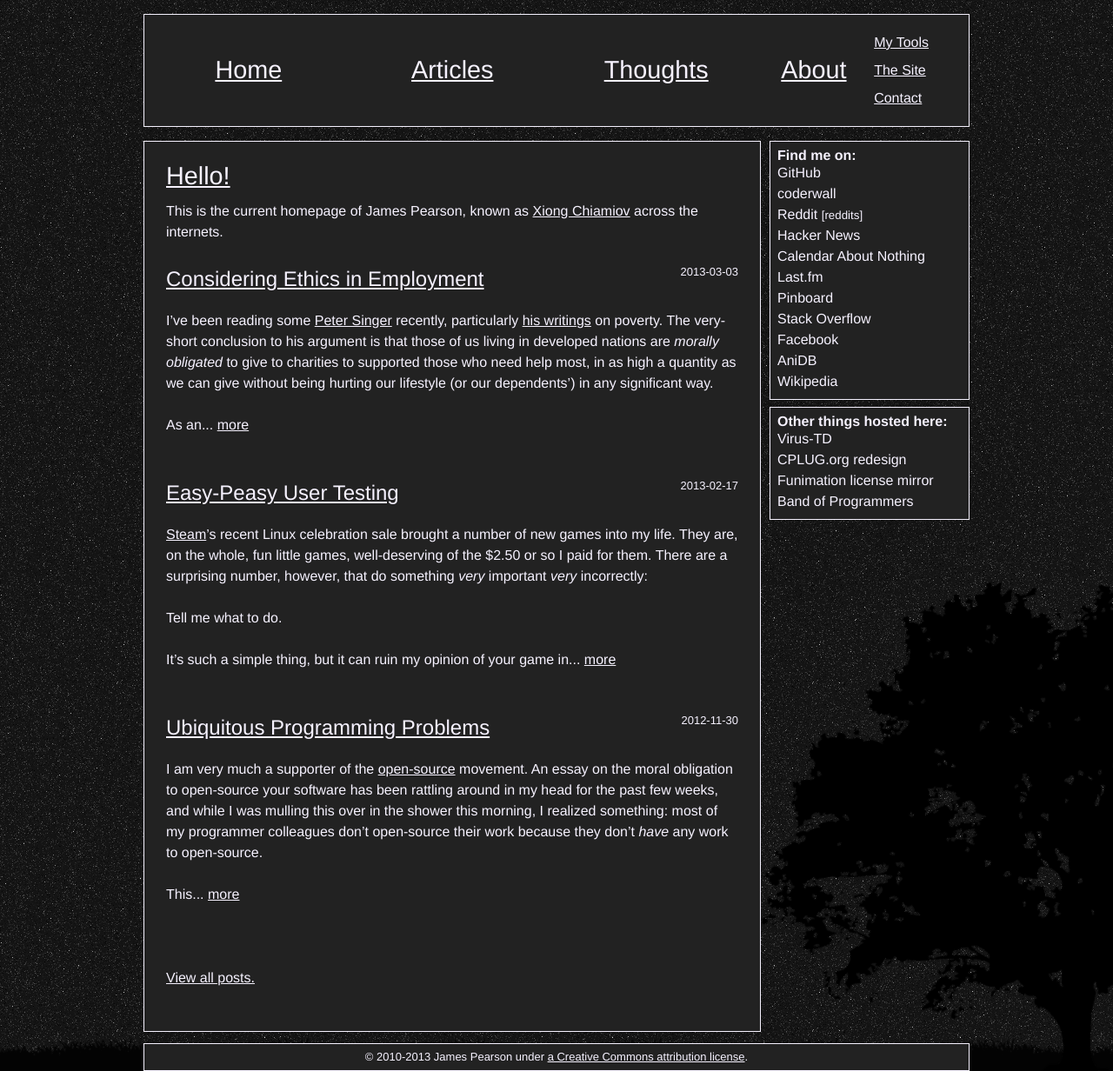
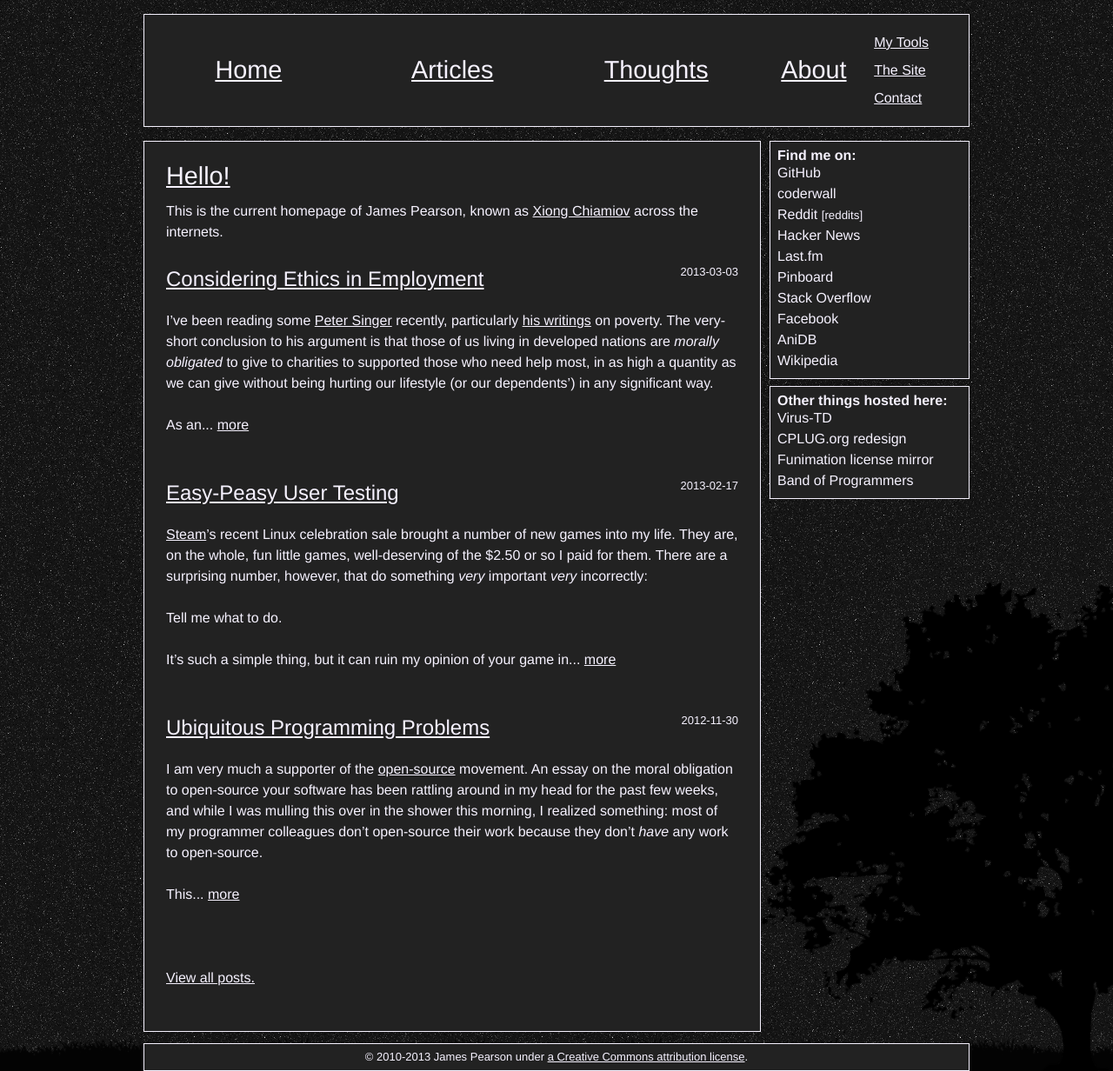
Before and after one commit to xiongchiamiov/xiongchiamiov.github.com, a Jekyll site: the page built from index.html, in a window 1280 px wide. Shown: the whole page at 87% size. Built offline with Jekyll 4.4.1, drawn with Linux system fonts in a browser that asks for light colours; Markdown is read by kramdown in place of the engine named in the settings; the list of posts is cut into pages by our own code; comment, search, counter and statistics services are not loaded.

Commit message:
Remove Calendar About Nothing sidebar link.
That shit's broken as all hell now, and Github's rolled it into their profile
pages, anyways.

```diff
--- a/_includes/page_bottom.html
+++ b/_includes/page_bottom.html
@@ -7,7 +7,6 @@
 			<a href="http://www.reddit.com/user/xiongchiamiov/">Reddit</a>
 				<small><a href="/about/reddits.html">[reddits]</a></small><br />
 			<a href="http://news.ycombinator.com/user?id=xiongchiamiov">Hacker News</a><br />
-			<a href="http://calendaraboutnothing.com/~xiongchiamiov">Calendar About Nothing</a><br />
 			<a href="http://www.last.fm/user/xiongchiamiov">Last.fm</a><br />
 			<a href="http://pinboard.in/u:xiong.chiamiov">Pinboard</a><br />
 			<a href="http://stackoverflow.com/users/120999/xiong-chiamiov">Stack Overflow</a><br />
```
